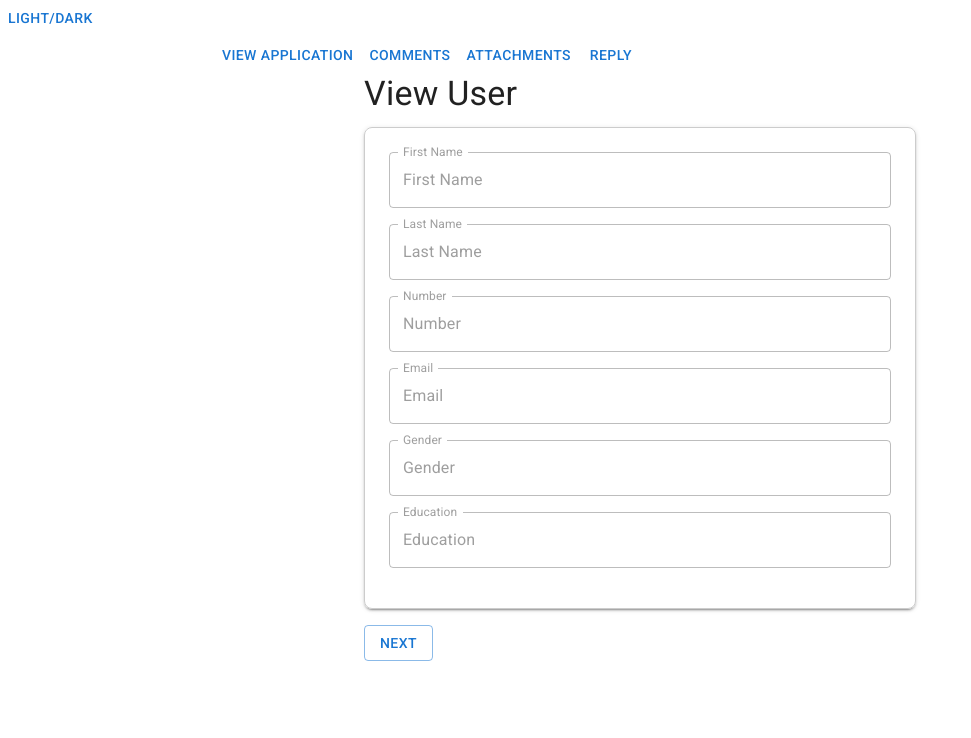
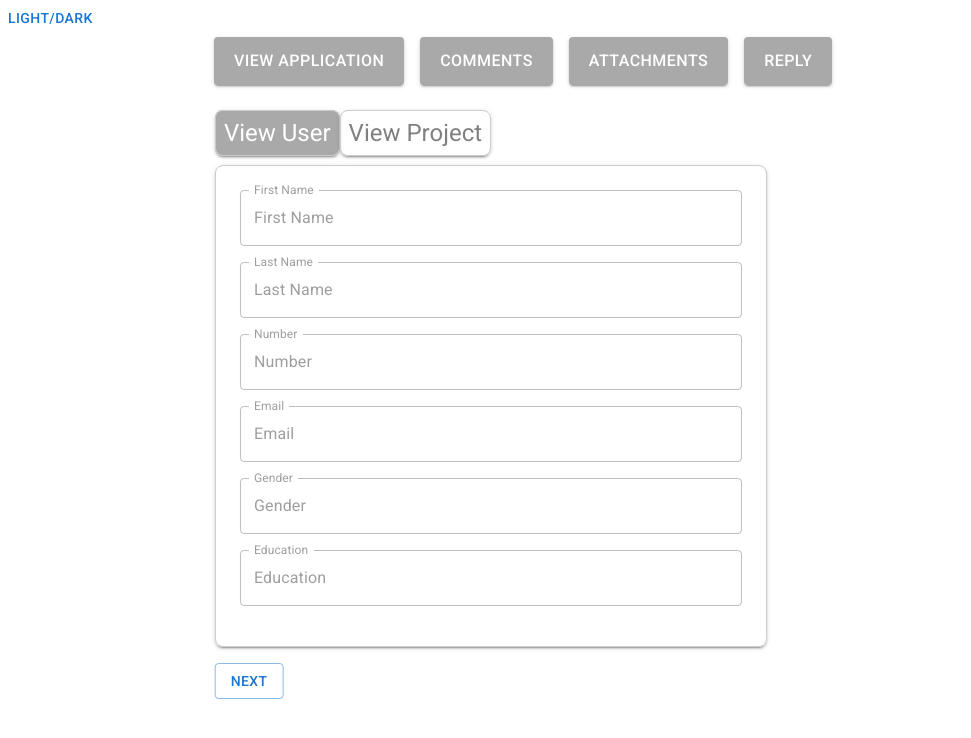
Before and after one commit to marcabdo/Workflow, a React (Create React App) app: page /21 in a window 1280 px wide. Shown: the top 738 px of the page, without its empty margins (0-971 px from the left). Built offline with nearby package versions, Linux system fonts and the light colour scheme.

Commit message:
changes to ui

```diff
--- a/src/component/approval1/approvalProcess.js
+++ b/src/component/approval1/approvalProcess.js
@@ -1,19 +1,13 @@
-import React, { useState, Component } from "react";
+import React, { useState } from "react";
 import ViewApplication from "./viewApplication.js";
 import Attachments from "./attachments.js";
 import Comments from "./comments.js";
 import Reply from "./reply.js";
-import {
-  TextField,
-  Button,
-  Grid,
-  Container,
-  Typography,
-  Box,
-} from "@mui/material";
+import { Button, Container, Grid, Box } from "@mui/material";
 
 const ApprovalProcess = () => {
   const [page, setPage] = useState(1);
+
   const renderPage = () => {
     switch (page) {
       case 1:
@@ -24,7 +18,6 @@ const ApprovalProcess = () => {
         return <Attachments />;
       case 4:
         return <Reply />;
-
       default:
         return <ViewApplication />;
     }
@@ -32,12 +25,67 @@ const ApprovalProcess = () => {
 
   return (
     <Container maxWidth="md">
-      <Button onClick={() => setPage(1)}>View Application</Button>
-      <Button onClick={() => setPage(2)}>Comments</Button>
-      <Button onClick={() => setPage(3)}>Attachments</Button>
-      <Button onClick={() => setPage(4)}>Reply</Button>
-      <div className="page">{renderPage()}</div>
+      <Box sx={{ marginBottom: 4 }}>
+        <Grid container spacing={2}>
+          <Grid item>
+            <Button
+              variant="contained"
+              onClick={() => setPage(1)}
+              sx={{
+                backgroundColor: "#a9a9a9",
+                fontSize: "1rem",
+                padding: "10px 20px",
+              }}
+            >
+              View Application
+            </Button>
+          </Grid>
+          <Grid item>
+            <Button
+              variant="contained"
+              onClick={() => setPage(2)}
+              sx={{
+                backgroundColor: "#a9a9a9",
+                fontSize: "1rem",
+                padding: "10px 20px",
+              }}
+            >
+              Comments
+            </Button>
+          </Grid>
+          <Grid item>
+            <Button
+              variant="contained"
+              onClick={() => setPage(3)}
+              sx={{
+                backgroundColor: "#a9a9a9",
+                fontSize: "1rem",
+                padding: "10px 20px",
+              }}
+            >
+              Attachments
+            </Button>
+          </Grid>
+          <Grid item>
+            <Button
+              variant="contained"
+              onClick={() => setPage(4)}
+              sx={{
+                backgroundColor: "#a9a9a9",
+                fontSize: "1rem",
+                padding: "10px 20px",
+              }}
+            >
+              Reply
+            </Button>
+          </Grid>
+        </Grid>
+      </Box>
+      <Box sx={{ marginTop: 4 }}>
+        <div className="page">{renderPage()}</div>
+      </Box>
     </Container>
   );
 };
+
 export default ApprovalProcess;
--- a/src/component/approval1/attachments.js
+++ b/src/component/approval1/attachments.js
@@ -103,6 +103,7 @@ const Attachements = () => {
           borderRadius: 2,
           boxShadow: 2,
           height: "auto",
+          transform: "translate(-3%, 0%)",
         }}
       >
         <DataGrid
--- a/src/component/approval1/comments.js
+++ b/src/component/approval1/comments.js
@@ -111,6 +111,7 @@ Also sets comment text box to an empty string to prepare for new comments
           border: "1px solid #ccc",
           borderRadius: 2,
           boxShadow: 2,
+          transform: "translate(-3%, 0%)",
         }}
       >
         <DataGrid
--- a/src/component/approval1/reply.js
+++ b/src/component/approval1/reply.js
@@ -30,6 +30,7 @@ const Reply = () => {
           borderRadius: 2,
           boxShadow: 2,
           marginTop: 3,
+          transform: "translate(-3%, 0%)",
         }}
       >
         <Typography variant="h6" gutterBottom>
--- a/src/component/approval1/viewProject.js
+++ b/src/component/approval1/viewProject.js
@@ -25,9 +25,38 @@ const ViewProject = ({ prev }) => {
 
   return (
     <Container maxWidth="sm">
-      <Typography variant="h4" gutterBottom>
-        View Project
-      </Typography>
+      <Box
+        sx={{
+          marginBottom: 2,
+          transform: "translate(-27%, 0%)",
+        }}
+      >
+        <Typography
+          variant="h5"
+          gutterBottom
+          display="inline"
+          padding={1}
+          border="1px solid #ccc"
+          borderRadius={2}
+          boxShadow={2}
+          color="grey"
+        >
+          View User
+        </Typography>
+        <Typography
+          variant="h5"
+          gutterBottom
+          display="inline"
+          padding={1}
+          border="1px solid #ccc"
+          borderRadius={2}
+          boxShadow={2}
+          backgroundColor="#a9a9a9"
+          color="white"
+        >
+          View Project
+        </Typography>
+      </Box>
       <Box
         sx={{
           padding: 3,
@@ -35,6 +64,7 @@ const ViewProject = ({ prev }) => {
           borderRadius: 2,
           boxShadow: 2,
           marginBottom: 2,
+          transform: "translate(-27%, 0%)",
         }}
       >
         <TextField
@@ -88,7 +118,11 @@ const ViewProject = ({ prev }) => {
       </Box>
       <Grid container spacing={2}>
         <Grid item>
-          <Button variant="outlined" onClick={prev}>
+          <Button
+            variant="outlined"
+            onClick={prev}
+            sx={{ transform: "translate(-217%, 0%)" }}
+          >
             Back
           </Button>
         </Grid>
--- a/src/component/approval1/viewUser.js
+++ b/src/component/approval1/viewUser.js
@@ -24,9 +24,38 @@ const ViewUser = ({ next }) => {
 
   return (
     <Container maxWidth="sm">
-      <Typography variant="h4" gutterBottom>
-        View User
-      </Typography>
+      <Box
+        sx={{
+          marginBottom: 2,
+          transform: "translate(-27%, 0%)",
+        }}
+      >
+        <Typography
+          variant="h5"
+          gutterBottom
+          display="inline"
+          padding={1}
+          border="1px solid #ccc"
+          borderRadius={2}
+          boxShadow={2}
+          backgroundColor="#a9a9a9"
+          color="white"
+        >
+          View User
+        </Typography>
+        <Typography
+          variant="h5"
+          gutterBottom
+          display="inline"
+          padding={1}
+          border="1px solid #ccc"
+          borderRadius={2}
+          boxShadow={2}
+          color="grey"
+        >
+          View Project
+        </Typography>
+      </Box>
       <Box
         sx={{
           padding: 3,
@@ -34,6 +63,7 @@ const ViewUser = ({ next }) => {
           borderRadius: 2,
           boxShadow: 2,
           marginBottom: 2,
+          transform: "translate(-27%, 0%)",
         }}
       >
         <TextField
@@ -87,7 +117,11 @@ const ViewUser = ({ next }) => {
       </Box>
       <Grid container spacing={2}>
         <Grid item>
-          <Button variant="outlined" onClick={next}>
+          <Button
+            variant="outlined"
+            onClick={next}
+            sx={{ transform: "translate(-217%, 0%)" }}
+          >
             Next
           </Button>
         </Grid>
```
